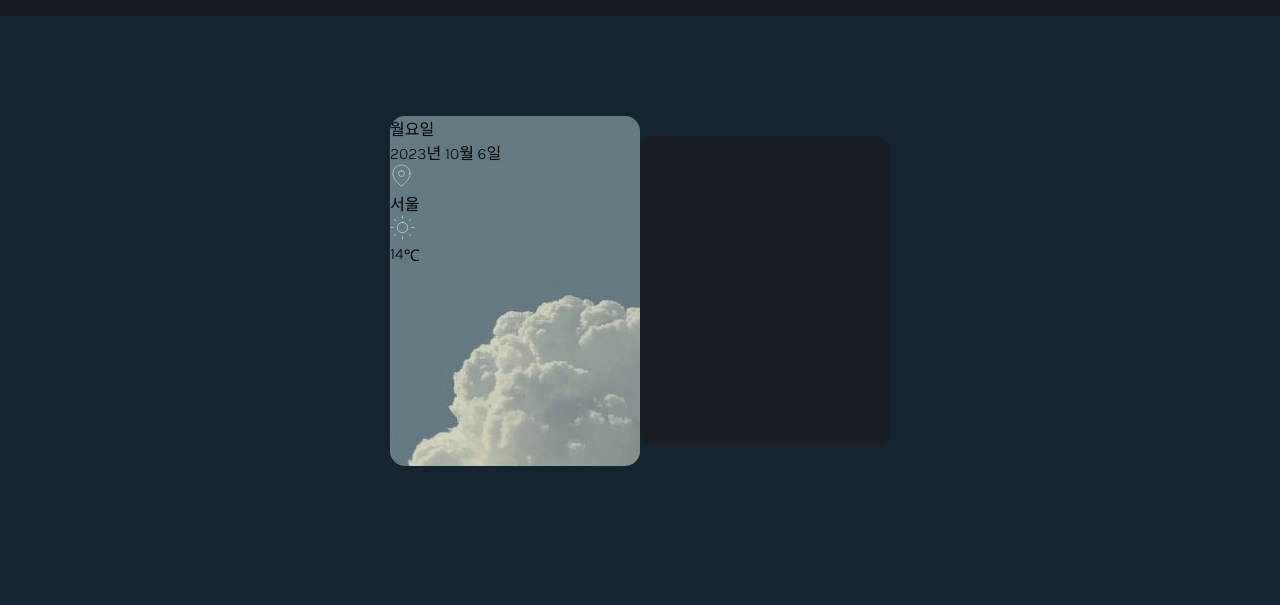
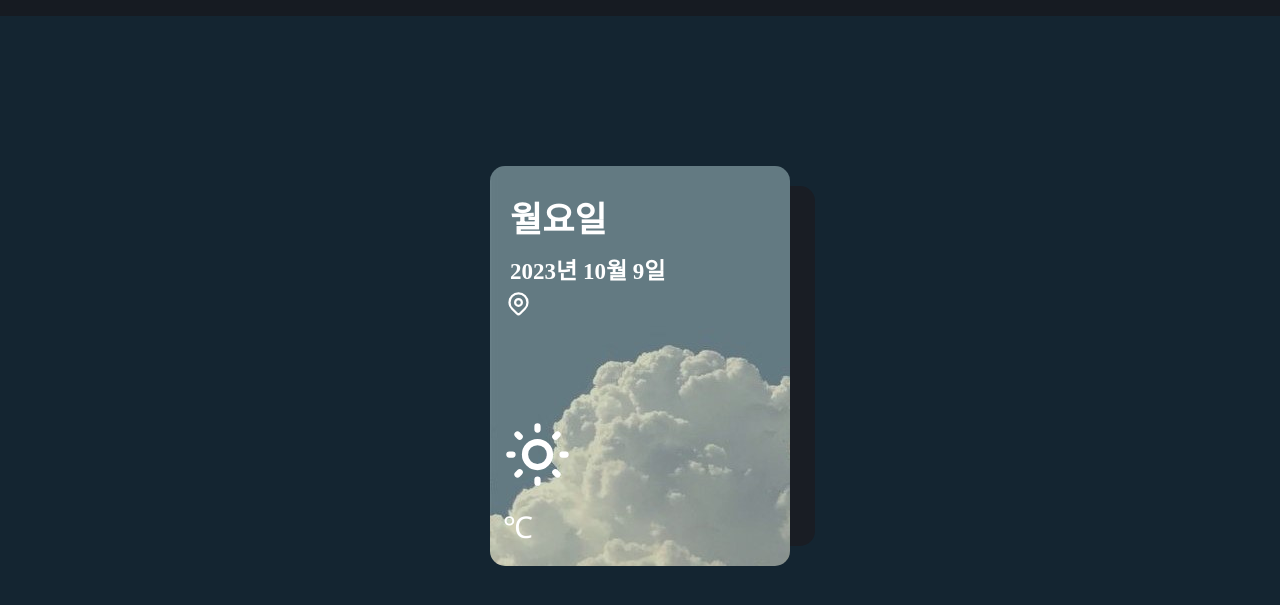
Before and after one commit to LGNLogAN/Discord_Status_Web, a plain HTML site: page Project_2/Weather.html in a window 1280 px wide. Shown: the part 81-686 px from the top of the page. Drawn offline with nearby package versions, Linux system fonts and the light colour scheme; no server answers; a web font is replaced by a local one.

Commit message:
전체적인 wather 카드 수정
weatherAPI 의 코드의 가독성과 깔끔하게 정리할것.
현재 [ 날짜 지역 온도 흐림 시계 ] 기능 완성 후에 흐림 이나 맑음에 따라 배경이 바뀌는걸 구현하고 아이콘도 변경

```diff
--- a/Project_2/Weather.html
+++ b/Project_2/Weather.html
@@ -64,35 +64,43 @@
                 <div class="dayoftheweek">월요일</div>
                 <div class="yearmonthday">2023년 10월 6일</div>
                 <div class="map_pin">
-                    <svg width="23" height="23" fill="none" stroke="#ffffff" stroke-linecap="round" stroke-linejoin="round" stroke-width="0.5" viewBox="0 0 24 24" xmlns="http://www.w3.org/2000/svg">
-                        <path d="M21 10c0 7-9 13-9 13s-9-6-9-13a9 9 0 0 1 18 0z"></path>
-                        <path d="M12 7a3 3 0 1 0 0 6 3 3 0 1 0 0-6z"></path>
+                    <svg width="27" height="27" fill="none" stroke="#ffffff" stroke-linecap="round" stroke-linejoin="round" stroke-width="2" viewBox="0 0 24 24" xmlns="http://www.w3.org/2000/svg">
+                    <path d="M12 14a3 3 0 1 0 0-6 3 3 0 0 0 0 6Z"></path>
+                    <path d="M17.657 16.657 13.414 20.9a2 2 0 0 1-2.827 0l-4.244-4.243a8 8 0 1 1 11.314 0v0Z"></path>
+                    </svg>
+                    <div class="location"></div>
+                </div>
+                <div class="weathericon">
+                    <svg width="75" height="75" fill="none" stroke="#ffffff" stroke-linecap="round" stroke-linejoin="round" stroke-width="2" viewBox="0 0 24 24" xmlns="http://www.w3.org/2000/svg">
+                        <path d="M12 16a4 4 0 1 0 0-8 4 4 0 0 0 0 8Z"></path>
+                        <path d="m6.3 17.7-.7.7M3 12h1-1Zm9-9v1-1Zm8 9h1-1Zm-8 8v1-1ZM5.6 5.6l.7.7-.7-.7Zm12.8 0-.7.7.7-.7Zm-.7 12.1.7.7-.7-.7Z"></path>
                     </svg>
                 </div>
-                <div class="location">서울</div>
-                <div class="weathericon">
-                    <svg width="25" height="25" fill="none" stroke="#ffffff" stroke-linecap="round" stroke-linejoin="round" stroke-width="0.5" viewBox="0 0 24 24" xmlns="http://www.w3.org/2000/svg">
-                        <path d="M12 7a5 5 0 1 0 0 10 5 5 0 1 0 0-10z"></path>
-                        <path d="M12 1v2"></path>
-                        <path d="M12 21v2"></path>
-                        <path d="m4.22 4.22 1.42 1.42"></path>
-                        <path d="m18.36 18.36 1.42 1.42"></path>
-                        <path d="M1 12h2"></path>
-                        <path d="M21 12h2"></path>
-                        <path d="m4.22 19.78 1.42-1.42"></path>
-                        <path d="m18.36 5.64 1.42-1.42"></path>
-                    </svg>
+                <div class="temperature_total">
+                    <div class="temperature">
+                        <span id="temperature"></span>
+                    </div>
+                    <div class="metric">
+                        ℃
+                    </div>
                 </div>
-                <div class="temperature">14 <div>℃</div>
-                </div>
+
                 <div class="weatherinfo"></div>
             </div>
 
             <div class="weathersidebox">
-                <div class="nowtime"></div>
-                <div class="feeltemp"></div>
-                <div class="sunrise"></div>
-                <div class="changelocation"></div>
+                <div class="nowtime" id="time"></div>
+                <div class="feeltemp">
+                    체감 온도
+                    <div class="feeltempresult">19도</div>
+                </div>
+                <div class="sunrise">
+                    일몰
+                    <div class="sunriseresult">20:20</div>
+                </div>
+                <div class="changelocation">
+                    <button class="changelocationbutton" onlick="return changeLocation();">지역 변경</button>
+                </div>
             </div>
         </div>
 
--- a/Project_2/style.css
+++ b/Project_2/style.css
@@ -4,6 +4,19 @@
     font-weight: normal;
     font-style: normal;
 }
+@font-face {
+    font-family: 'SOYOMapleBoldTTF';
+    src: url('https://cdn.jsdelivr.net/gh/projectnoonnu/noonfonts_2310@1.0/SOYOMapleBoldTTF.woff2') format('woff2');
+    font-weight: 700;
+    font-style: normal;
+}
+@font-face {
+    font-family: 'NPSfontBold';
+    src: url('https://cdn.jsdelivr.net/gh/projectnoonnu/noonfonts_2310@1.0/NPSfontBold.woff2') format('woff2');
+    font-weight: 700;
+    font-style: normal;
+}
+
 body{
     margin:0;
     background-color : #142531;
@@ -20,37 +33,136 @@ h1{
 }
 
 .weatherbox{
-    width: 250px; height: 350px;
+    width: 300px; height: 400px;
     background-image: url('img/sky.jpg');
     background-size: auto;
     border-radius: 15px;
+    z-index: 1;
 }
 
 .weathertotal{
     display: flex;
     justify-content: center;
     align-items: center;
-    padding-top: 100px;
+    padding-top: 150px;
 }
 .temperature{
     display: flex;
 }
 
 
-
 .weathersidebox{
-    width: 250px;
-    height: 310px;
+    position: absolute;
+    width: 300px;
+    height: 360px;
     border-radius: 15px;
     background: #191D24;
+    transition: all 1s;
+    /* transform: translateX(240px); */
+    transform: translateX(25px);
 }
 
+.weathersidebox:hover{
+    transform: translateX(260px);
+}
 
+.dayoftheweek{
+    padding : 25px  20px  10px  20px; /*(top), 오른쪽(right), 하단(bottom), 왼쪽(left) */
+    font-family: 'NPSfontBold';
+    color : white;
+    font-weight: bold;
+    font-size : 35px;
+}
+.yearmonthday{
+    padding-left : 20px;
+    font-family: 'SOYOMapleBoldTTF';
+    color : white;
+    font-weight: bold;
+    font-size : 23px;
+    padding-bottom: 4px;
+}
+.map_pin{
+    padding-left: 15px;
+    display: flex;
+}
+.location{
+    padding-top : 2px;
+    padding-left : 5px;
+    font-family: 'SOYOMapleBoldTTF';
+    color : white;
+    font-weight: bold;
+    font-size : 20px;
+}
 
+.weathericon{
+    padding : 100px 0px 0px 10px;
+}
+.temperature_total{
+    display: flex;
+}
+.temperature{
+    padding : 0 0 0 13px;
+    font-family: 'SOYOMapleBoldTTF';
+    color : white;
+    font-size : 40px;
+}
+.metric{
+    font-family: 'SOYOMapleBoldTTF';
+    color : white;
+    font-size: 30px;
+    padding : 10px 0 0 0px;
+}
+.weatherinfo{
+    font-family: 'SOYOMapleBoldTTF';
+    color : white;
+    font-size : 20px;
+    padding-left : 20px
+}
 
+.nowtime{
+    font-family: 'NPSfontBold';
+    padding : 20px 0 0 100px;
+    font-size: 45px;
+    color: white;
+}
+.feeltemp{
+    display : flex;
+    font-family: 'NPSfontBold';
+    padding : 20px 0 0 70px;
+    font-size: 20px;
+    color: white;
+}
+.feeltempresult{
+    padding-left : 80px;
+}
+.sunrise{
+    display : flex;
+    font-family: 'NPSfontBold';
+    padding : 20px 0 0 70px;
+    font-size: 20px;
+    color: white;
+}
+.sunriseresult{
+    padding-left : 104px;
+}
+.changelocation{
+    position : absolute;
+    bottom: 30px;
+    padding-left: 115px;
+}
+.changelocationbutton{
+    border: none;
+    border-radius: 10px;
+    width: 120px;
+    height: 40px;
+    font-size: 13px;
+    font-weight: bold;
+}
 
-
-
+.changelocationbutton:hover{
+    background-color: #D6D6D6;
+    cursor : pointer;
+}
 
 
 .section_main{
--- a/Project_2/weatherAPI.js
+++ b/Project_2/weatherAPI.js
@@ -3,29 +3,59 @@ let city = '';
 let AnyWeatherAPI = `https://api.openweathermap.org/data/2.5/weather?q=${city}&appid=${API_KEY}&units=metric`;
 
 let SeoulWeatherAPI = `https://api.openweathermap.org/data/2.5/weather?q=Seoul&appid=${API_KEY}&units=metric`;
-
-fetch(SeoulWeatherAPI).then(
-    (response)=>{
-        return response.json();
-})
-.then(json =>{
-    let temper = json.main.temp;
-    document.getElementById("temp").innerHTML = Math.floor(temper) + "°";
-})
-
+const tenHours = 10 * 60 * 60 * 1000;
+const oneHours = 1 * 60 * 60 * 1000;
+const now = new Date();
+function updateWeather(){
     fetch(SeoulWeatherAPI).then(
         (response)=>{
             return response.json();
     })
     .then(json =>{
         let cityKorea = json.name;
-
+        let temperatureValue = json.main.temp;
+        let weatherinfo = json.weather[0].main;
         if(cityKorea=="Seoul"){
             cityKorea = "서울";
         }
 
-    document.getElementById("city").innerHTML = cityKorea;
+        if(weatherinfo=="Clouds"){
+            weatherinfo = "흐림";
+        }
+        document.querySelector(".location").innerHTML = cityKorea;
+        document.getElementById("temperature").innerHTML = Math.floor(temperatureValue);
+        document.querySelector(".weatherinfo").innerHTML = weatherinfo;
     })
+}
+
+
+
+updateWeather();
+setInterval(updateWeather, 1000);
+
+function getDate(){
+    var todayDate =
+    `${ now.getFullYear() }년 ${ now.getMonth() + 1 }월 ${ now.getDate() }일`
+    document.querySelector(".yearmonthday").innerHTML = todayDate;
+}
+
+getDate();
+setInterval(getDate,oneHours);
+
+
+function updateTime() {
+    const date = new Date();
+    const hours = date.getHours().toString().padStart(2, '0');
+    const minutes = date.getMinutes().toString().padStart(2, '0');
+    // const seconds = date.getSeconds().toString().padStart(2, '0');
+    // return `${hours}:${minutes}:${seconds}`;
+    return `${hours} : ${minutes}`;
+}
+
+setInterval(() => {
+    const currentTime = updateTime();
+    document.getElementById('time').innerText = currentTime;
+}, 1000);
 
 
 
```
Lines whose indentation alone changed are shown as unchanged.
